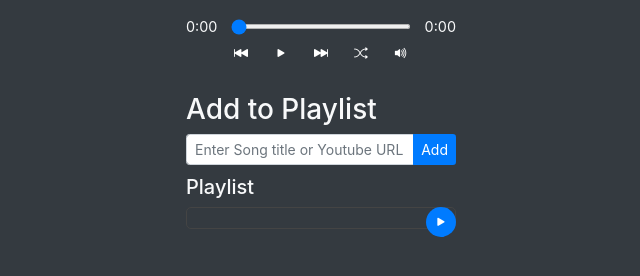
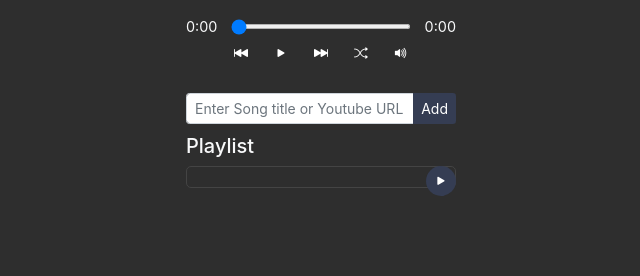
Before and after one commit to hotsly/Musify-Node-Py, a plain HTML site: page index.html in a window 1280 px wide. Shown: the whole page, without its empty margins (319-959 px from the left). Drawn offline with nearby package versions, Linux system fonts and the light colour scheme.

Commit message:
"Updated index.html and style.css: removed bg-dark class, changed button styles and colors, and adjusted font sizes and colors."

```diff
--- a/index.html
+++ b/index.html
@@ -9,7 +9,7 @@
     <link rel="stylesheet" href="https://cdn.jsdelivr.net/npm/bootstrap-icons@1.5.0/font/bootstrap-icons.css">
     <link rel="stylesheet" href="style.css">
 </head>
-<body class="bg-dark text-light">
+<body class="text-light">
     <div class="container mt-3" id="main-container">
         <div class="mb-3">
             <!-- Hidden audio element -->
@@ -46,11 +46,10 @@
             </div>
         </div>
 
-        <h3>Add to Playlist</h3>
         <div class="input-group mb-2">
             <input type="text" id="youtube-link" class="form-control form-control-sm" placeholder="Enter Song title or Youtube URL">
             <div class="input-group-append">
-                <button id="add-playlist-btn" class="btn btn-success btn-sm">Add</button>
+                <button id="add-playlist-btn" class="btn btn-success btn-sm" style="background-color: rgb(53, 61, 83); color: rgb(255, 255, 255);">Add</button>
             </div>
         </div>
 
--- a/style.css
+++ b/style.css
@@ -1,5 +1,5 @@
 body {
-  background-color: #121212; /* Dark background */
+  background-color: #2e2e2e; /* Dark background */
   color: #e0e0e0; /* Lighter text color */
   font-size: 0.9rem; /* Smaller base font size */
 }
@@ -22,9 +22,8 @@ h3 {
 /* Button styles */
 .btn-primary,
 .btn-secondary {
-  background-color: #007bff; /* Bootstrap primary color */
   border: none; /* No border for buttons */
-  color: #fff; /* White text */
+  color: #313131; /* White text */
 }
 
 .btn-primary:hover,
@@ -155,7 +154,7 @@ html {
   width: 30px; /* Set a smaller width for the button */
   height: 30px; /* Set a smaller height for the button */
   border-radius: 50%; /* Make it circular */
-  background-color: #007bff; /* Button background color */
+  background-color:rgb(53, 61, 83); /* Button background color */
   color: white; /* Icon color */
   border: none; /* No border */
   cursor: pointer; /* Pointer cursor on hover */
```
